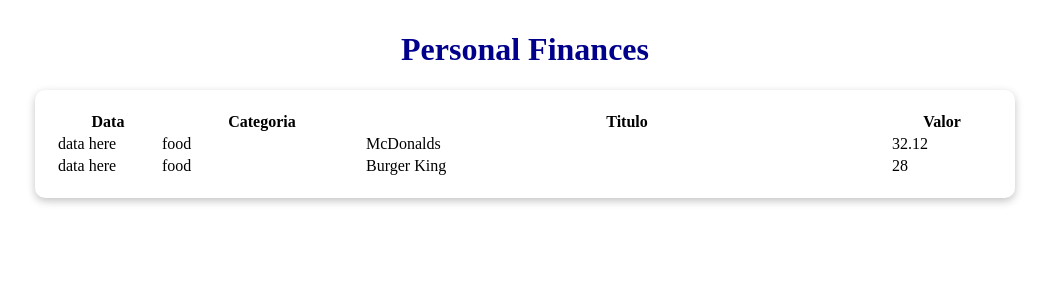
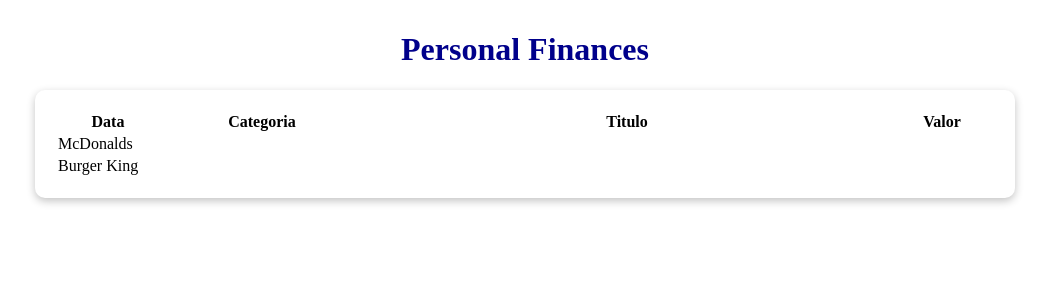
Before and after one commit to santosfk/personal-finances, a React (Vite) app: page / in a window 1280 px wide. Shown: the top 300 px of the page, without its empty margins (115-1164 px from the left). Built offline with nearby package versions, Linux system fonts and the light colour scheme.

Commit message:
add table items

```diff
--- a/src/components/Table/index.tsx
+++ b/src/components/Table/index.tsx
@@ -1,6 +1,7 @@
 import React from "react";
 import * as style from "./styles";
 import { Item } from "../../types/Item";
+import TableItems from "../TableItems";
 
 type Props = {
   list: Item[];
@@ -19,12 +20,7 @@ function Table({ list }: Props) {
       </thead>
       <tbody>
         {list.map((item, index) => (
-          <tr key={index}>
-            <td>data here</td>
-            <td>{item.category}</td>
-            <td>{item.title}</td>
-            <td>{item.value}</td>
-          </tr>
+          <TableItems key={index} item={item} />
         ))}
       </tbody>
     </style.Container>
--- /dev/null
+++ b/src/components/TableItems/index.tsx
@@ -0,0 +1,14 @@
+import React from "react";
+import { Item } from "../../types/Item";
+type Props = {
+  item: Item;
+};
+function TableItems({ item }: Props) {
+  return (
+    <tr>
+      <td>{item.title}</td>
+    </tr>
+  );
+}
+
+export default TableItems;
--- /dev/null
+++ b/src/components/TableItems/style.ts
@@ -0,0 +1 @@
+import styled from "styled-components";
```
